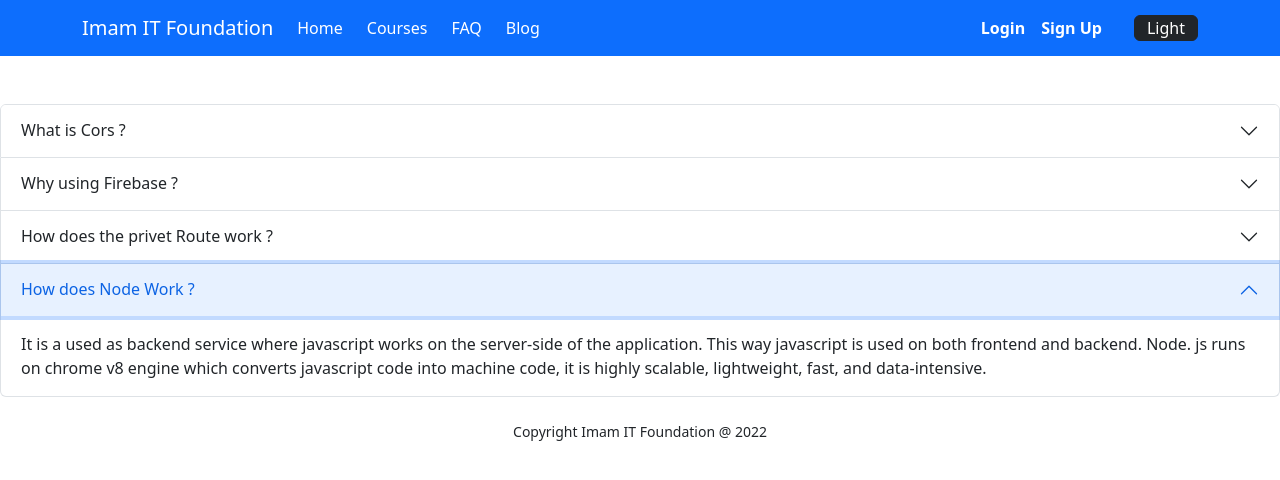
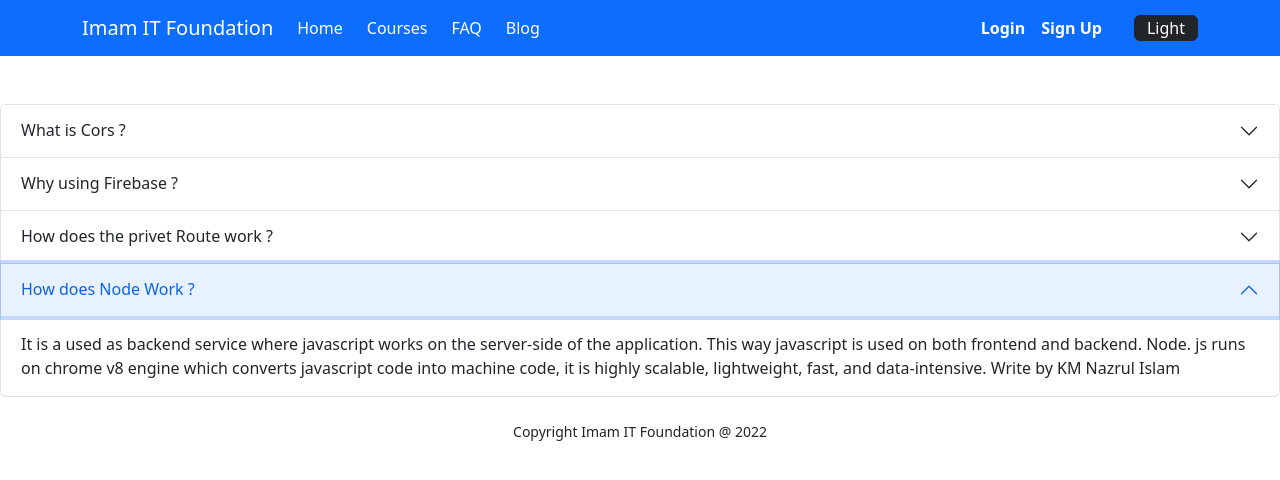
Before and after one commit to Km-Nazrul-Islam/imam-it-client, a React (Create React App) app: page /blog in a window 1280 px wide. Both pictures are taken after a click on the button "How does Node Work ?". Shown: the top 480 px of the page. Built offline with nearby package versions, Linux system fonts and the light colour scheme; no server answers.

Commit message:
Projects Update Start

```diff
--- a/src/Pages/Blog/Blog/Blog.js
+++ b/src/Pages/Blog/Blog/Blog.js
@@ -32,7 +32,7 @@ const Blog = () => {
                 <Accordion.Item eventKey="3">
                     <Accordion.Header>How does Node Work ?</Accordion.Header>
                     <Accordion.Body>
-                        It is a used as backend service where javascript works on the server-side of the application. This way javascript is used on both frontend and backend. Node. js runs on chrome v8 engine which converts javascript code into machine code, it is highly scalable, lightweight, fast, and data-intensive.
+                        It is a used as backend service where javascript works on the server-side of the application. This way javascript is used on both frontend and backend. Node. js runs on chrome v8 engine which converts javascript code into machine code, it is highly scalable, lightweight, fast, and data-intensive. Write by KM Nazrul Islam
                     </Accordion.Body>
                 </Accordion.Item>
 
```
